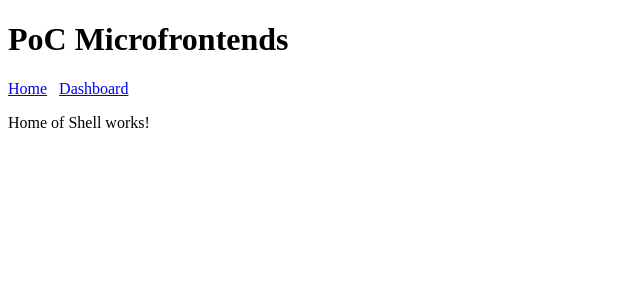
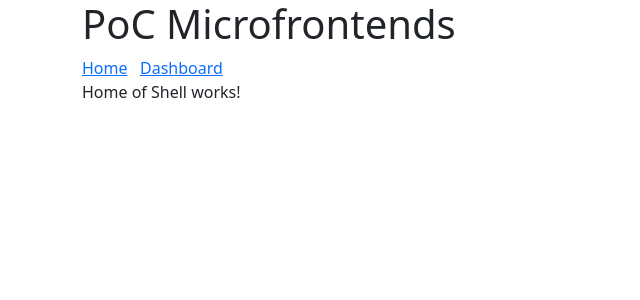
Before and after one commit to Eduk29/poc-mfe-wp5-shell, an Angular app: page /home in a window 1280 px wide. Shown: the top 300 px of the page, without its empty margins (0-640 px from the left). Built offline with nearby package versions, Linux system fonts and the light colour scheme.

Commit message:
feat: Add bootstrap to application

```diff
--- a/angular.json
+++ b/angular.json
@@ -34,6 +34,7 @@
 							"src/assets"
 						],
 						"styles": [
+              "./node_modules/bootstrap/dist/css/bootstrap.min.css",
 							"src/styles.scss"
 						],
 						"scripts": [],
--- a/package.json
+++ b/package.json
@@ -20,6 +20,7 @@
     "@angular/platform-browser": "~13.2.0",
     "@angular/platform-browser-dynamic": "~13.2.0",
     "@angular/router": "~13.2.0",
+    "bootstrap": "^5.1.3",
     "rxjs": "~7.5.0",
     "tslib": "^2.3.0",
     "zone.js": "~0.11.4"
--- a/src/app/app.component.html
+++ b/src/app/app.component.html
@@ -1,6 +1,8 @@
-<h1>PoC Microfrontends</h1>
+<div class="container">
+  <h1>PoC Microfrontends</h1>
 
-<a routerLink='/home'>Home</a> &#160;
-<a routerLink='/dashboard'>Dashboard</a>
+  <a routerLink='/home'>Home</a> &#160;
+  <a routerLink='/dashboard'>Dashboard</a>
 
-<router-outlet></router-outlet>
+  <router-outlet></router-outlet>
+</div>
--- a/webpack.config.js
+++ b/webpack.config.js
@@ -36,6 +36,7 @@
           "@angular/common": { singleton: true, strictVersion: true, requiredVersion: 'auto' },
           "@angular/common/http": { singleton: true, strictVersion: true, requiredVersion: 'auto' },
           "@angular/router": { singleton: true, strictVersion: true, requiredVersion: 'auto' },
+          "bootstrap": { singleton: true, strictVersion: true, requiredVersion: 'auto' },
 
           ...sharedMappings.getDescriptors()
         })
```
Also changed, not shown: 1 other file (tests, documents, lock files or other folders).
